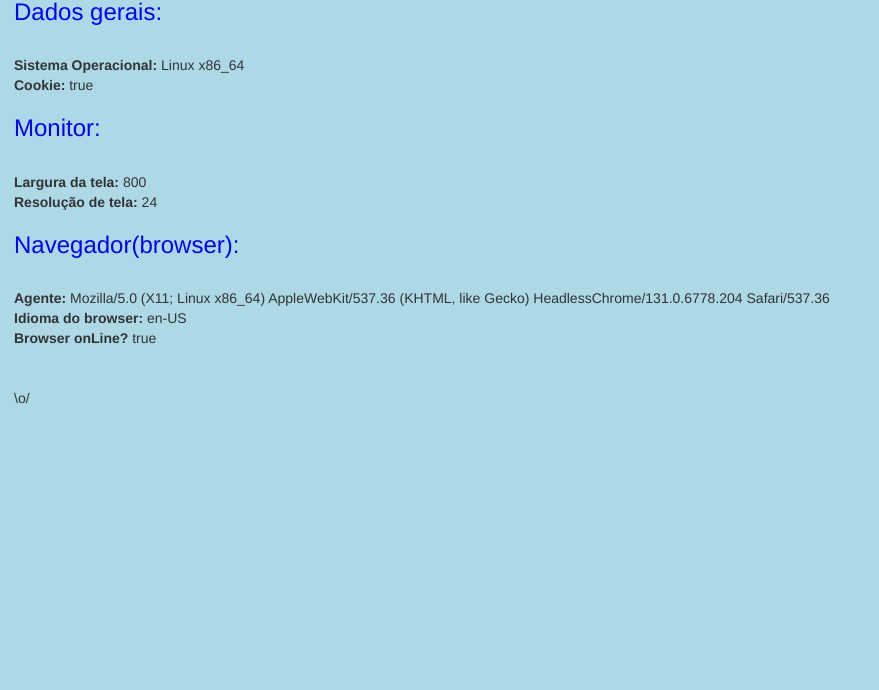
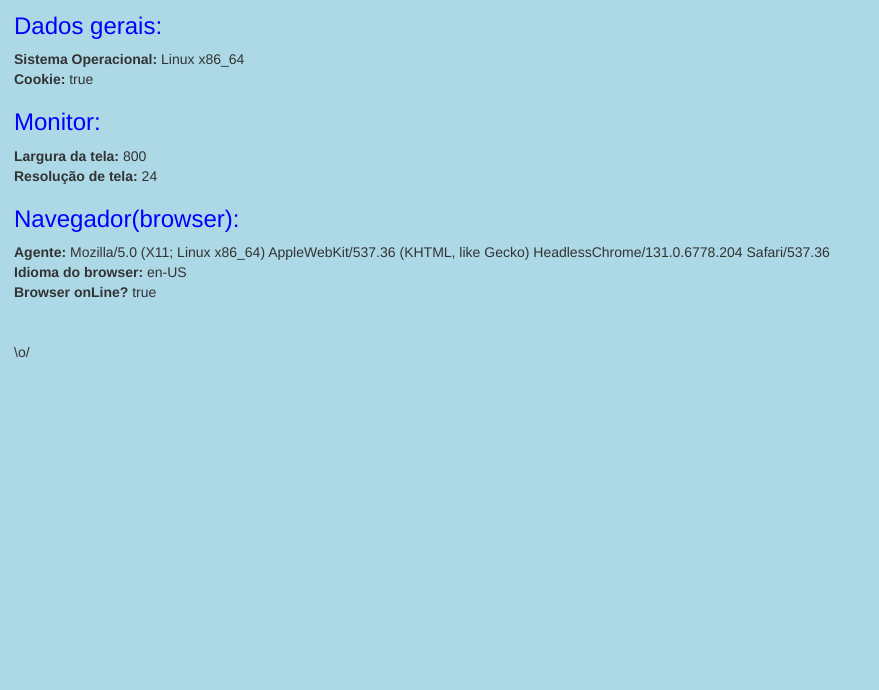
Before and after one commit to Joesynth/SeusDados, a plain HTML site: page index.html in a window 1280 px wide. Shown: the part 110-800 px from the top of the page, without its empty margins (0-879 px from the left). Drawn offline with nearby package versions, Linux system fonts and the light colour scheme.

Commit message:
Modify styles and layout in index.html

```diff
--- a/index.html
+++ b/index.html
@@ -42,7 +42,7 @@
 	}
 
 	main {
-		margin-top: 4em;
+		margin-top: 5em;
 		margin-left: 1em;
 	}
 
@@ -60,13 +60,13 @@
 	   }
 	   function verifica() {
 	     painel = document.getElementById("painel");
-	     painel.innerHTML = "<h3>Dados gerais:</h3> " + "<br>";
+	     painel.innerHTML = "<h3>Dados gerais:</h3>";
 	     painel.innerHTML += "<strong>Sistema Operacional: </strong>" + navigator.platform + "<br>";
 	     painel.innerHTML += "<strong>Cookie: </strong>" + navigator.cookieEnabled + "<br>";
-	     painel.innerHTML += "<h3>Monitor:</h3> " + "<br>";
+	     painel.innerHTML += "<h3>Monitor:</h3>";
 	     painel.innerHTML += "<strong>Largura da tela: </strong>" + screen.width + "<br>";
 	     painel.innerHTML += "<strong>Resolução de tela: </strong>" + screen.pixelDepth + "<br>";
-	     painel.innerHTML += "<h3>Navegador(browser):</h3> " + "<br>";
+	     painel.innerHTML += "<h3>Navegador(browser):</h3>";
 	     painel.innerHTML += "<strong>Agente: </strong>" + navigator.userAgent + "<br>";
 	     painel.innerHTML += "<strong>Idioma do browser: </strong>" + navigator.language + "<br>";
 	     painel.innerHTML += "<strong>Browser onLine? </strong>" + navigator.onLine + "<br>";
```
